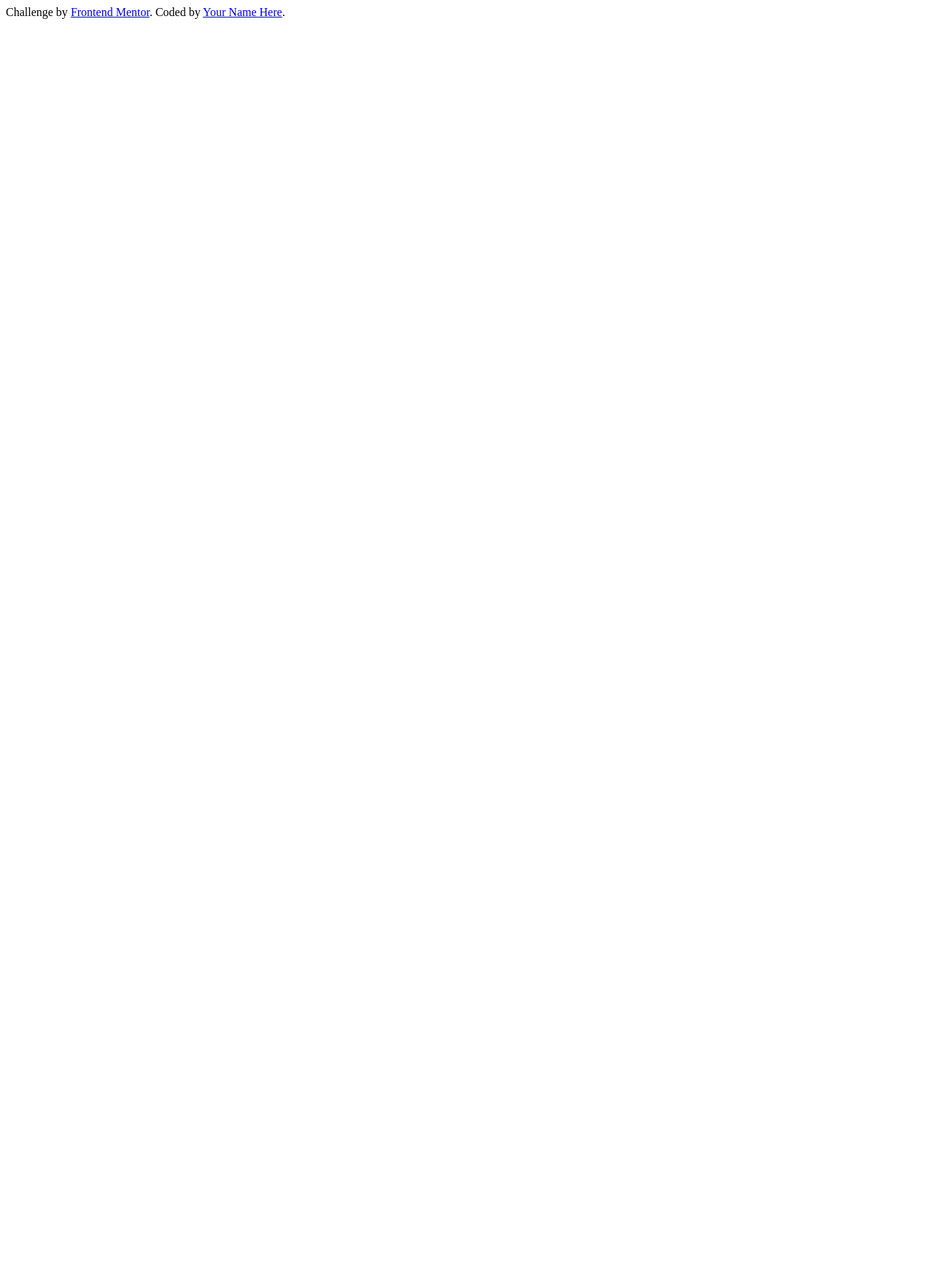
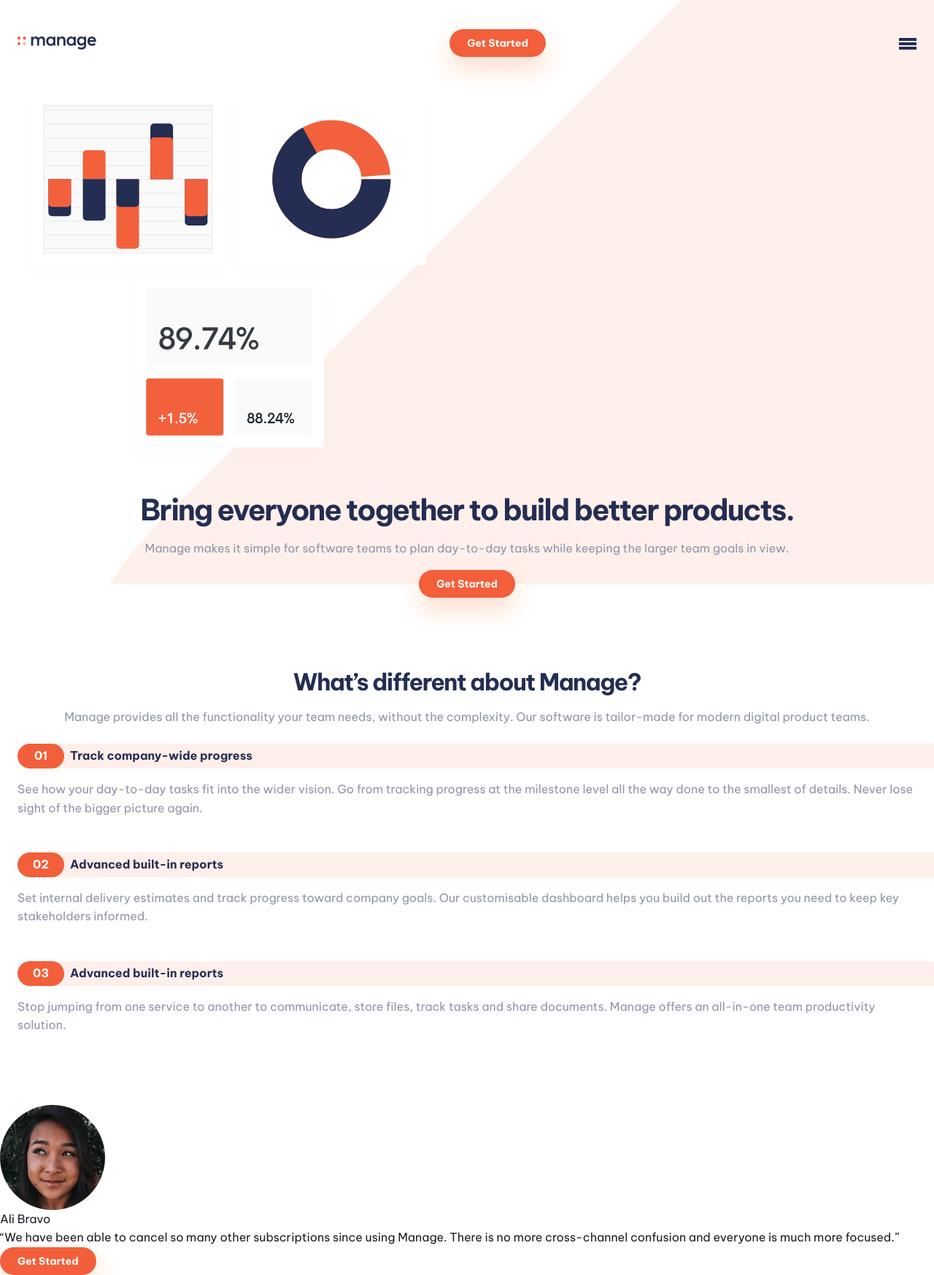
Before and after one commit to indigoscipio/manage-landing-page-v1, a website: page index.html in a window 1280 px wide. Shown: the whole page at 73% size. Before the commit the page ends 800 px from the top, so only its background shows below. Drawn offline with Linux system fonts and the light colour scheme.

Commit message:
adding the testimonials section

```diff
--- a/index.html
+++ b/index.html
@@ -12,50 +12,119 @@
       href="./images/favicon-32x32.png"
     />
 
-    <title>Frontend Mentor | Manage landing page</title>
-
-    <!-- Feel free to remove these styles or customise in your own stylesheet 👍 -->
+    <title>Manage Landing Page</title>
+    <link rel="stylesheet" href="css/main.css" />
   </head>
   <body>
-    <!-- Pricing
-  Product
-  About Us
-  Careers
-  Community
+    <header class="header">
+      <div class="container flex">
+        <div class="header__logo">
+          <img src="images/logo.svg" alt="" />
+        </div>
+        <ul class="header__menu">
+          <li><a href="#">Pricing</a></li>
+          <li><a href="#">Product</a></li>
+          <li><a href="#">About Us</a></li>
+          <li><a href="#">Careers</a></li>
+          <li><a href="#">Community</a></li>
+        </ul>
+        <div class="header__cta">
+          <button class="button button--red">Get Started</button>
+        </div>
+        <div class="header__hamburger">
+          <span class="line line-1"></span>
+          <span class="line line-1"></span>
+          <span class="line line-1"></span>
+        </div>
+      </div>
+    </header>
 
-  Get Started
+    <section class="hero">
+      <div class="container flex">
+        <div class="hero__text flex flow">
+          <h1 class="heading heading-1">
+            Bring everyone together to build better products.
+          </h1>
+          <p>
+            Manage makes it simple for software teams to plan day-to-day tasks
+            while keeping the larger team goals in view.
+          </p>
+          <button class="button button--red">Get Started</button>
+        </div>
+        <div class="hero__image">
+          <img src="images/illustration-intro.svg" alt="" />
+        </div>
+      </div>
+    </section>
 
-  Bring everyone together to build better products.
+    <section class="features">
+      <div class="container container-py flex">
+        <div class="features__intro flex flow">
+          <h2 class="heading heading-2">What’s different about Manage?</h2>
+          <p>
+            Manage provides all the functionality your team needs, without the
+            complexity. Our software is tailor-made for modern digital product
+            teams.
+          </p>
+        </div>
+        <div class="features__list">
+          <div class="features__list-item">
+            <div class="label-number">01</div>
+            <p class="bold">Track company-wide progress</p>
+            <p>
+              See how your day-to-day tasks fit into the wider vision. Go from
+              tracking progress at the milestone level all the way done to the
+              smallest of details. Never lose sight of the bigger picture again.
+            </p>
+          </div>
+          <div class="features__list-item">
+            <div class="label-number">02</div>
+            <p class="bold">Advanced built-in reports</p>
+            <p>
+              Set internal delivery estimates and track progress toward company
+              goals. Our customisable dashboard helps you build out the reports
+              you need to keep key stakeholders informed.
+            </p>
+          </div>
+          <div class="features__list-item">
+            <div class="label-number">03</div>
+            <p class="bold">Advanced built-in reports</p>
+            <p>
+              Stop jumping from one service to another to communicate, store
+              files, track tasks and share documents. Manage offers an
+              all-in-one team productivity solution.
+            </p>
+          </div>
+        </div>
+      </div>
+    </section>
 
-  Manage makes it simple for software teams to plan day-to-day
-  tasks while keeping the larger team goals in view.
+    <section class="testimonials">
+      <div class="testimonials__title"></div>
+      <div class="testimonials__slider">
+        <div class="card">
+          <div class="card__profile">
+            <img src="images/avatar-ali.png" alt="" />
+          </div>
+          <div class="card__name">Ali Bravo</div>
+          <div class="card__quote">
+            “We have been able to cancel so many other subscriptions since using
+            Manage. There is no more cross-channel confusion and everyone is
+            much more focused.”
+          </div>
+        </div>
 
-  Get Started
+        <div class="testimonials__indicator">
+          <span class="dot"></span>
+          <span class="dot active"></span>
+          <span class="dot"></span>
+          <span class="dot"></span>
+        </div>
+        <button class="button button--red">Get Started</button>
+      </div>
+    </section>
 
-  What’s different about Manage?
-
-  Manage provides all the functionality your team needs, without
-  the complexity. Our software is tailor-made for modern digital
-  product teams.
-
-  01
-  Track company-wide progress
-  See how your day-to-day tasks fit into the wider vision. Go from
-  tracking progress at the milestone level all the way done to the
-  smallest of details. Never lose sight of the bigger picture again.
-
-  02
-  Advanced built-in reports
-  Set internal delivery estimates and track progress toward company
-  goals. Our customisable dashboard helps you build out the reports
-  you need to keep key stakeholders informed.
-
-  03
-  Everything you need in one place
-  Stop jumping from one service to another to communicate, store files,
-  track tasks and share documents. Manage offers an all-in-one team
-  productivity solution.
-
+    <!--
   What they’ve said
 
   Anisha Li
@@ -92,12 +161,6 @@
   Go
 
   Copyright 2020. All Rights Reserved -->
-
-    <div class="attribution">
-      Challenge by
-      <a href="https://www.frontendmentor.io?ref=challenge" target="_blank"
-        >Frontend Mentor</a
-      >. Coded by <a href="#">Your Name Here</a>.
-    </div>
+    <script src="script.js"></script>
   </body>
 </html>
--- /dev/null
+++ b/script.js
@@ -0,0 +1,11 @@
+let hamburgerIcon = document.querySelector(".header__hamburger");
+let menuContent = document.querySelector(".header__menu");
+
+hamburgerIcon.addEventListener("click", toggleMenu);
+function toggleMenu() {
+  menuContent.classList.toggle("active");
+}
+
+function toggleOverlay() {
+  return true;
+}
--- /dev/null
+++ b/scss/_globals.scss
@@ -0,0 +1,121 @@
+@import url("https://fonts.googleapis.com/css2?family=Be+Vietnam+Pro:wght@400;500;700&display=swap");
+
+/* Box sizing rules */
+*,
+*::before,
+*::after {
+  box-sizing: border-box;
+}
+
+/* Remove default margin */
+body,
+h1,
+h2,
+h3,
+h4,
+p,
+figure,
+blockquote,
+dl,
+dd {
+  margin: 0;
+}
+
+/* Remove list styles on ul, ol elements with a list role, which suggests default styling will be removed */
+ul,
+ol {
+  list-style: none;
+  padding: 0;
+  margin: 0;
+}
+
+a {
+  text-decoration: none;
+  color: $c-p-blue;
+}
+
+/* Set core root defaults */
+html:focus-within {
+  scroll-behavior: smooth;
+}
+
+html {
+  font-size: 62.5%;
+}
+
+/* Set core body defaults */
+body {
+  min-height: 100vh;
+  text-rendering: optimizeSpeed;
+  line-height: 1.6;
+  font-size: $fs-16;
+  color: $c-g-300;
+  font-family: "Be Vietnam Pro", sans-serif;
+}
+
+/* A elements that don't have a class get default styles */
+a:not([class]) {
+  text-decoration-skip-ink: auto;
+}
+
+/* Make images easier to work with */
+img,
+picture {
+  max-width: 100%;
+  display: block;
+}
+
+/* Inherit fonts for inputs and buttons */
+input,
+button,
+textarea,
+select {
+  font: inherit;
+}
+
+/* Remove all animations, transitions and smooth scroll for people that prefer not to see them */
+@media (prefers-reduced-motion: reduce) {
+  html:focus-within {
+    scroll-behavior: auto;
+  }
+
+  *,
+  *::before,
+  *::after {
+    animation-duration: 0.01ms !important;
+    animation-iteration-count: 1 !important;
+    transition-duration: 0.01ms !important;
+    scroll-behavior: auto !important;
+  }
+}
+
+//Components
+.button {
+  border-radius: 100px;
+  border: 0;
+  padding: 0.8rem 2.4rem;
+  cursor: pointer;
+  color: white;
+  font-weight: bold;
+  box-shadow: #{$bs-darkred};
+
+  &--red {
+    background-color: $c-p-red;
+  }
+
+  &--white {
+    background-color: white;
+    color: $c-p-red;
+  }
+}
+
+.label-number {
+  padding: 0.4rem;
+  background-color: $c-p-red;
+  border-radius: 100px;
+  color: white;
+  font-weight: 700;
+  min-width: 6.4rem;
+  text-align: center;
+  display: inline-block;
+}
--- /dev/null
+++ b/scss/_layout.scss
@@ -0,0 +1,171 @@
+//Utilities
+.container {
+  padding-left: 2.4rem;
+  padding-right: 2.4rem;
+
+  &.container-py {
+    padding-top: 9.6rem;
+    padding-bottom: 9.6rem;
+  }
+}
+
+.flex {
+  display: flex;
+}
+
+.flow {
+  gap: var(--gap, 1.6rem);
+}
+
+//Header
+.header {
+  padding: 4rem 0;
+
+  .container {
+    justify-content: space-between;
+    align-items: center;
+  }
+
+  &__logo {
+    width: 10.8rem;
+  }
+
+  &__hamburger {
+    cursor: pointer;
+
+    span {
+      width: 24px;
+      height: 4px;
+      margin-top: 2px;
+      display: block;
+      background-color: $c-p-blue;
+    }
+  }
+
+  &__menu {
+    text-align: center;
+    position: absolute;
+    border-radius: 0.8rem;
+    top: 10rem;
+    background-color: white;
+    padding: 1.6rem;
+    width: calc(100% - 4.8rem);
+    box-shadow: $bs-darkgray;
+    font-weight: bold;
+    visibility: hidden;
+    opacity: 0;
+
+    &.active {
+      visibility: visible;
+      opacity: 1;
+    }
+
+    li {
+      padding: 1.6rem 0;
+    }
+
+    @include md {
+      display: block;
+    }
+  }
+  &__cta {
+    display: none;
+    @include md {
+      display: block;
+    }
+  }
+}
+
+//Hero Section
+.hero {
+  text-align: center;
+
+  .container {
+    flex-direction: column;
+    gap: 3.2rem;
+  }
+  &__text {
+    order: 2;
+    --gap: 1.6rem;
+    flex-direction: column;
+
+    .button {
+      align-self: center;
+    }
+  }
+  &__image {
+    order: 1;
+
+    &::before {
+      content: "";
+      position: absolute;
+      z-index: -1;
+      background-image: url(../images/bg-tablet-pattern.svg);
+      top: 0;
+      background-repeat: no-repeat;
+      left: 0;
+      background-size: 120%;
+      background-position: 90px -110px;
+      width: 100%;
+      height: 100%;
+    }
+  }
+}
+
+//features section{
+.features {
+  .container {
+    flex-direction: column;
+    gap: 2.4rem;
+    overflow-x: hidden;
+  }
+
+  &__intro {
+    flex-direction: column;
+    text-align: center;
+  }
+  &__list {
+  }
+
+  &__list-item {
+    display: grid;
+    grid-template-rows: max-content 1fr;
+    grid-template-columns: max-content 1fr;
+    grid-row-gap: 1.6rem;
+
+    &:not(:last-child) {
+      margin-bottom: 4.8rem;
+    }
+  }
+
+  p {
+    grid-column: 1 / -1;
+  }
+
+  p.bold {
+    grid-column: 2/-1;
+    align-self: center;
+    justify-self: start;
+    margin-left: 0.8rem;
+    color: $c-p-blue;
+  }
+
+  .label-number {
+    grid-column: 1 / 2;
+    align-self: center;
+    justify-self: flex-start;
+    position: relative;
+
+    &::before {
+      content: "";
+      left: 0;
+      top: 0;
+      width: 100vw;
+      height: 100%;
+      position: absolute;
+      background-color: $c-p-cream;
+      z-index: -1;
+      border-radius: 100px;
+    }
+  }
+}
--- /dev/null
+++ b/scss/_mixins.scss
@@ -0,0 +1,10 @@
+@mixin md {
+  @media screen and (min-width: 48em) {
+    @content;
+  }
+}
+@mixin lg {
+  @media screen and (min-width: 62.375em) {
+    @content;
+  }
+}
--- /dev/null
+++ b/scss/_typography.scss
@@ -0,0 +1,29 @@
+.button {
+  font-size: $fs-14;
+}
+
+.heading {
+  font-weight: bold;
+  line-height: 1.2;
+  color: $c-p-blue;
+  letter-spacing: -0.2rem;
+}
+
+h1,
+.heading-1 {
+  font-size: $fs-40;
+}
+
+.h2,
+.heading-2 {
+  letter-spacing: -0.15rem;
+  font-size: $fs-32;
+}
+
+p {
+  color: $c-g-200;
+
+  &.bold {
+    font-weight: 700;
+  }
+}
--- /dev/null
+++ b/scss/_variables.scss
@@ -0,0 +1,19 @@
+//Color Palettes
+$c-p-red: hsl(12, 88%, 59%);
+$c-p-blue: hsl(228, 39%, 23%);
+$c-p-cream: hsl(13, 100%, 96%);
+
+$c-g-100: hsl(0, 0%, 98%);
+$c-g-200: hsl(227, 12%, 61%);
+$c-g-300: hsl(233, 12%, 13%);
+
+//Font Sizes
+$fs-40: 4rem;
+$fs-32: 3.2rem;
+$fs-28: 2.8rem;
+$fs-16: 1.6rem;
+$fs-14: 1.4rem;
+
+//Effects
+$bs-darkred: 0px 16px 32px rgba(255, 97, 18, 0.22);
+$bs-darkgray: 0px 16px 32px rgba(38, 42, 49, 0.22);
--- /dev/null
+++ b/scss/main.scss
@@ -0,0 +1,5 @@
+@import "variables";
+@import "mixins";
+@import "globals";
+@import "layout";
+@import "typography";
```
Also changed, not shown: package.json (added, +22 -0 lines), css/main.css (added), 2 other files.
